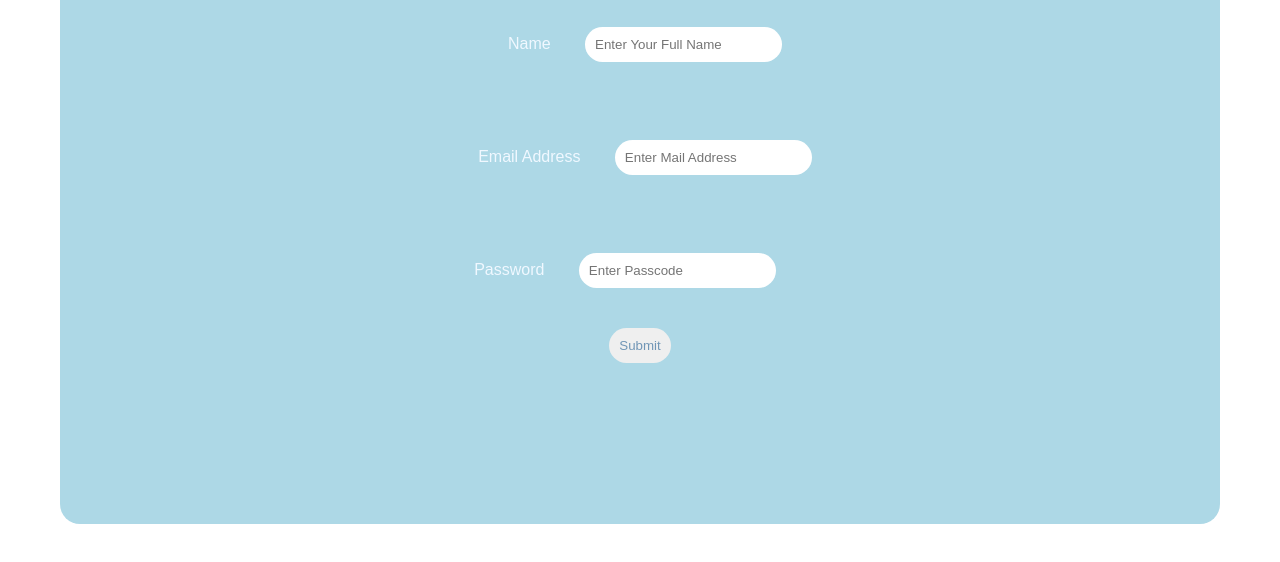
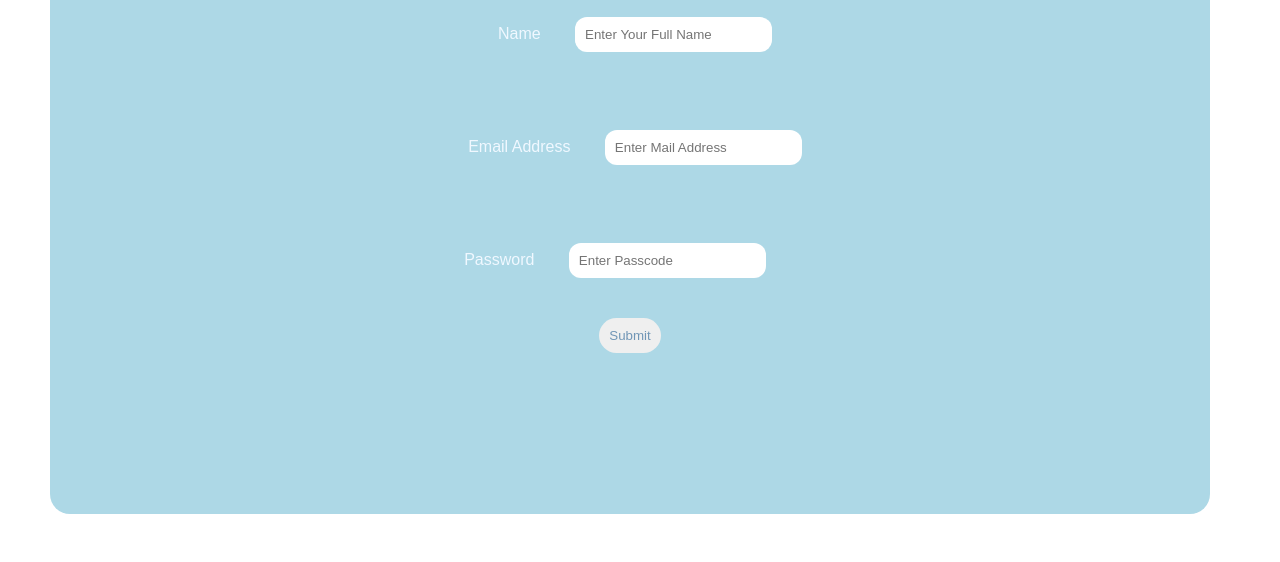
Before and after one commit to Dharshan16/formValidation, a plain HTML site: page index.html in a window 1280 px wide. Shown: the part 212-774 px from the top of the page. Drawn offline with Linux system fonts and the light colour scheme.

Commit message:
second commit

```diff
--- a/style.css
+++ b/style.css
@@ -1,6 +1,6 @@
 *, body {
   margin: 10px;
-  padding: 10px 10px 10px 10px;
+  padding: 10px;
   font-family: Arial, Helvetica, sans-serif;
   justify-content: center;
   align-items: center;
@@ -8,7 +8,7 @@
   .formValidation {
     display: block;
     width: 95%;
-    margin: 20px 20px 20px 20px ;
+    margin: 10px ;
     height: 82vh;
     background-color: lightblue;
     border-radius: 20px;
@@ -25,7 +25,7 @@ label{
 
 input{
   border: none;
-  border-radius: 20px;
+  border-radius: 12px;
 }
 
 button{
```
